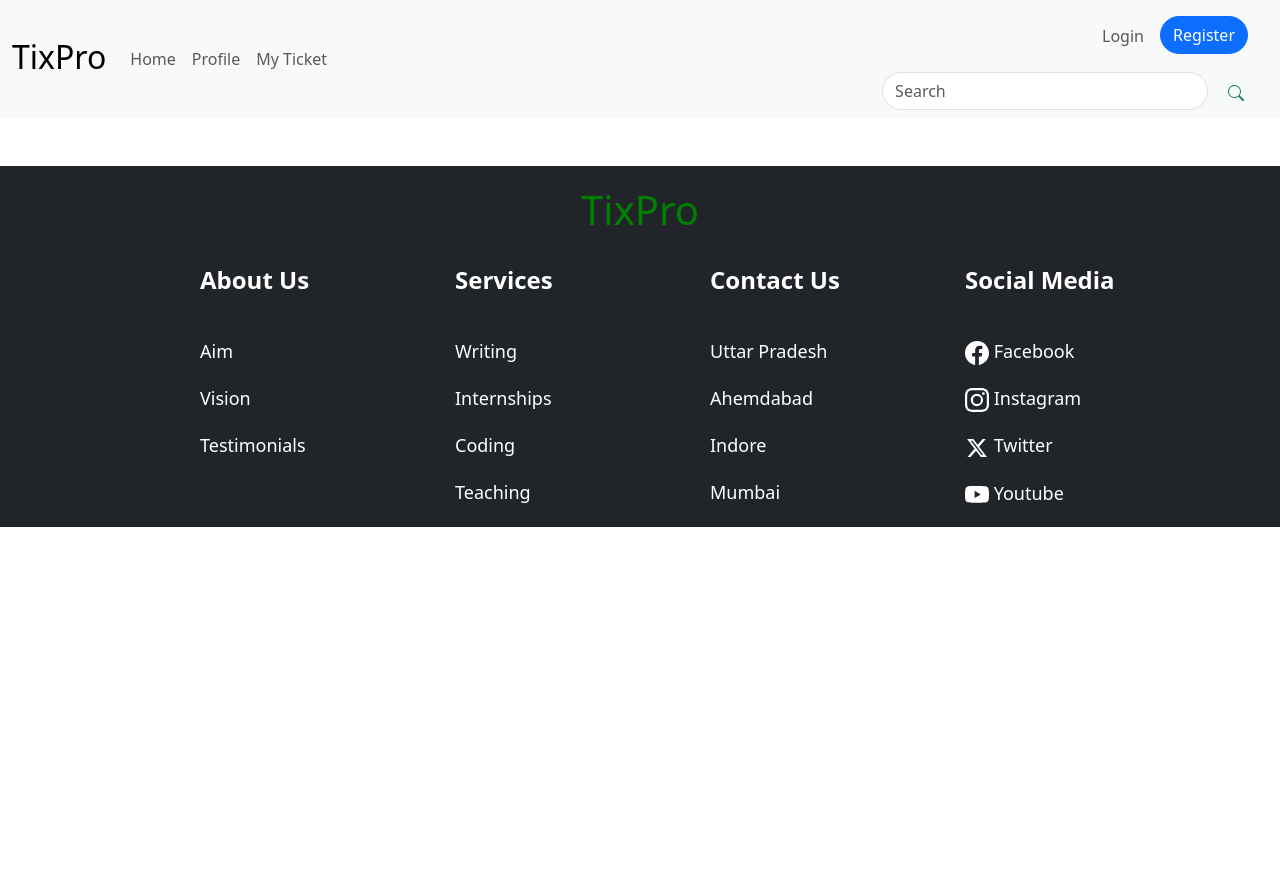
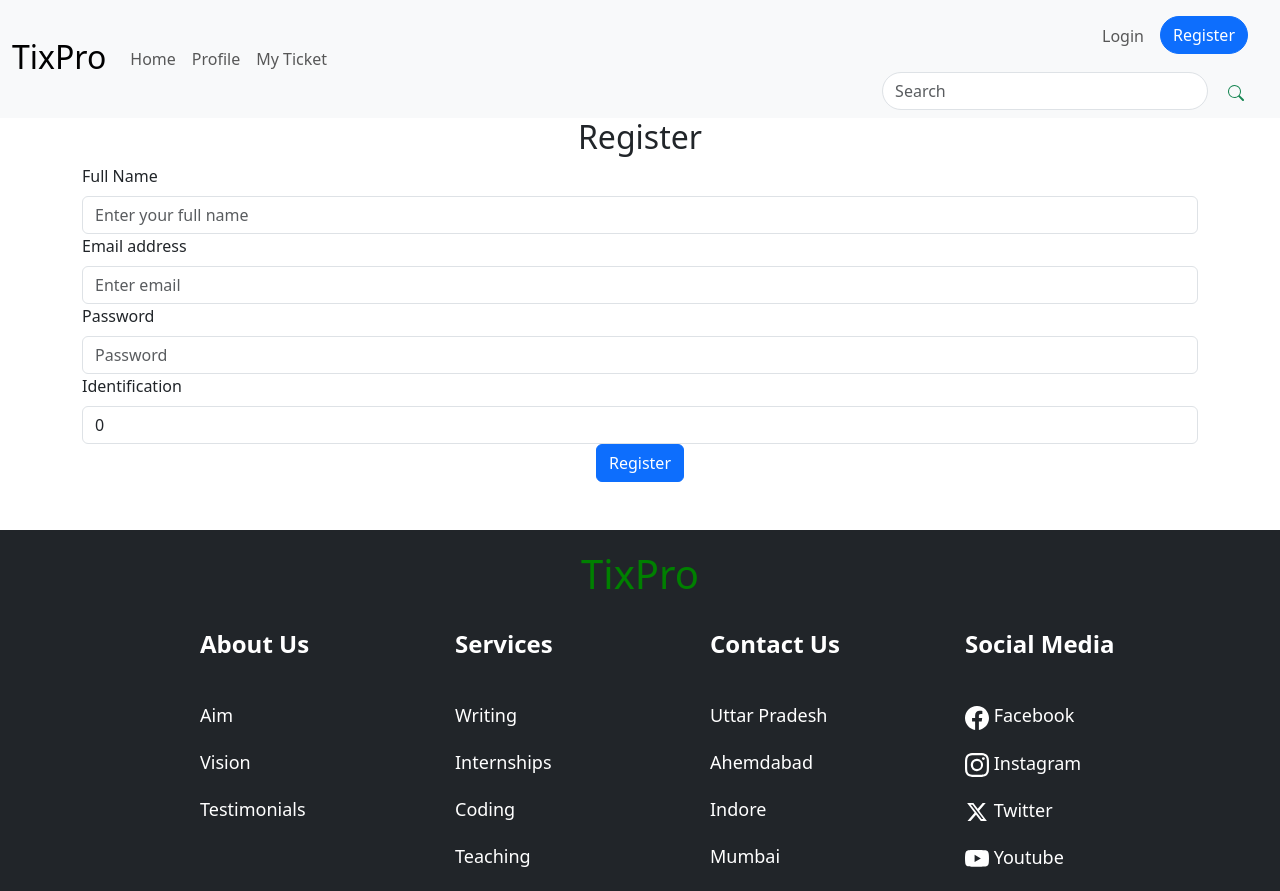
Before and after one commit to Skrwbrgle/Mini-TixPro, a React (Create React App) app in the folder client/: page /register in a window 1280 px wide. Before the commit the page ends 800 px from the top, so only its background shows below. Built offline with nearby package versions, Linux system fonts and the light colour scheme.

Commit message:
New Feature and BugFix

```diff
--- a/client/package.json
+++ b/client/package.json
@@ -18,6 +18,7 @@
     "react-router-dom": "^6.16.0",
     "react-scripts": "5.0.1",
     "styled-components": "^6.1.0",
+    "sweetalert2": "^11.7.32",
     "web-vitals": "^2.1.4"
   },
   "scripts": {
--- a/client/src/App.css
+++ b/client/src/App.css
@@ -8,6 +8,19 @@
   max-height: 300px;
   transition: transform 0.4s ease-in-out;
   transition: max-height 0.4s ease-in-out;
+}
+
+.Carding .btn-book {
+  width: 15%;
+  padding: 5px;
+  opacity: 0;
+  transform: translateY(20px);
+}
+
+.Carding:hover .btn-book {
+  opacity: 1;
+  transform: translateY(0);
+  transition: opacity 0.5s, transform 0.3s ease-in-out;
 }
 
 /* Navbar */
@@ -97,18 +110,6 @@
   justify-content: center;
   align-items: center;
   margin-top: 10px;
-}
-
-.Carding .btn-book {
-  width: 10%;
-  opacity: 0;
-  transform: translateY(20px);
-}
-
-.Carding:hover .btn-book {
-  opacity: 1;
-  transform: translateY(0);
-  transition: opacity 0.5s, transform 0.3s ease-in-out;
 }
 
 /* Ticket styling */
--- /dev/null
+++ b/client/src/axios/eventAxios.js
@@ -0,0 +1,15 @@
+import axios from "axios";
+import Swal from "sweetalert2";
+
+const URL = process.env.URL_EVENT || "http://localhost:3000/api/events";
+
+const getEvents = async (cb) => {
+  try {
+    const res = await axios.get(URL);
+    cb(res.data);
+  } catch (e) {
+    console.log(e);
+  }
+};
+
+export { getEvents };
--- /dev/null
+++ b/client/src/axios/userAxios.js
@@ -0,0 +1,48 @@
+import axios from "axios";
+import Swal from "sweetalert2";
+
+const URL = process.env.URL_USER || "http://localhost:3000/api/users";
+
+const getUser = async (cb) => {
+  try {
+    const res = await axios({
+      method: "GET",
+      url: URL,
+    });
+    cb(res.data);
+  } catch (e) {
+    console.log(e);
+  }
+};
+
+const loginUser = async (data, cb) => {
+  try {
+    const res = await axios({
+      method: "POST",
+      url: URL + "/login",
+      data,
+    });
+    const access_token = res.data.access_token;
+    localStorage.setItem("access_token", access_token);
+    cb(res.data);
+  } catch (e) {
+    console.log(e);
+  }
+};
+
+const registerUser = async (data, cb) => {
+  try {
+    const res = await axios({
+      method: "POST",
+      url: URL + "/register",
+      data,
+    });
+    const access_token = res.data.access_token;
+    localStorage.setItem("access_token", access_token);
+    cb(res.data);
+  } catch (e) {
+    console.log(e);
+  }
+};
+
+export { getUser, loginUser, registerUser };
--- a/client/src/components/CardEvent.js
+++ b/client/src/components/CardEvent.js
@@ -1,21 +1,26 @@
 import { Card } from "react-bootstrap";
 
-function CardEvent() {
+function CardEvent(props) {
   return (
     <>
       <Card className="Carding bg-light border-light">
         <Card.Img
           className="Card-Image"
-          src="https://via.placeholder.com/932x270"
+          src={
+            props.image === ""
+              ? "https://via.placeholder.com/932x270"
+              : props.image
+          }
         />
         <Card.ImgOverlay>
-          <Card.Title>Card title</Card.Title>
+          <Card.Title>{props.title}</Card.Title>
           <Card.Text>
-            This is a wider card with supporting text below as a natural lead-in
-            to additional content. This content is a little bit longer.
+            <p>{props.event_date}</p>
+            <p>{props.address}</p>
+            <p>{props.price}</p>
           </Card.Text>
           <Card.Link
-            href="/detail"
+            href={`/detail`}
             class="btn btn-primary text-center rounded-pill btn-book"
           >
             Booking now
--- a/client/src/components/MainContent.js
+++ b/client/src/components/MainContent.js
@@ -1,5 +1,12 @@
 import React from "react";
-import { HomePage, ProfilePage, DetailPage, BookingPage } from "../views";
+import {
+  HomePage,
+  ProfilePage,
+  DetailPage,
+  BookingPage,
+  LoginPage,
+  RegisterPage,
+} from "../views";
 import { Routes, Route } from "react-router-dom";
 
 const MainContent = () => {
@@ -10,6 +17,8 @@ const MainContent = () => {
         <Route path="/profile" element={<ProfilePage />} />
         <Route path="/detail" element={<DetailPage />} />
         <Route path="/ticket" element={<BookingPage />} />
+        <Route path="/login" element={<LoginPage />} />
+        <Route path="/register" element={<RegisterPage />} />
       </Routes>
     </>
   );
--- a/client/src/components/NavigateBar.js
+++ b/client/src/components/NavigateBar.js
@@ -26,10 +26,10 @@ function NavigateBar() {
                 // style={{ maxHeight: "100px" }}
                 // navbarScroll
               >
-                <Nav.Link href="#" className="ms-md-auto my-2">
+                <Nav.Link href="/login" className="ms-md-auto my-2">
                   Login
                 </Nav.Link>
-                <Nav.Link href="#">
+                <Nav.Link href="/register">
                   <Button variant="primary" className="rounded-pill">
                     Register
                   </Button>
--- a/client/src/views/HomePage.js
+++ b/client/src/views/HomePage.js
@@ -1,16 +1,43 @@
-import React from "react";
+import React, { useState, useEffect } from "react";
 import CardEvent from "../components/CardEvent";
 import { Container, Stack } from "react-bootstrap";
+import { useNavigate } from "react-router-dom";
+import { getEvents } from "../axios/eventAxios";
 
 const HomePage = () => {
+  const [events, setEvents] = useState([]);
+
+  const navigate = useNavigate();
+  useEffect(() => {
+    getEvents((result) => setEvents(result));
+  }, []);
+
   return (
     <>
       <Container className="mt-5">
         <Stack gap={3}>
-          <CardEvent />
-          <CardEvent />
-          <CardEvent />
-          <CardEvent />
+          {events.length > 0 ? (
+            events.map((event) => {
+              const { title, event_date, address, price, image } = event;
+              return (
+                <CardEvent
+                  key={event.id}
+                  title={title}
+                  event_date={event_date}
+                  address={address}
+                  price={price}
+                  image={image}
+                  onClick={() => navigate(`/detail/${event.id}`)}
+                />
+              );
+            })
+          ) : (
+            <div className="d-flex justify-content-center">
+              <div className="spinner-border" role="status">
+                <span className="visually-hidden">Loading...</span>
+              </div>
+            </div>
+          )}
         </Stack>
       </Container>
     </>
--- /dev/null
+++ b/client/src/views/LoginPage.js
@@ -0,0 +1,47 @@
+import React, { useState } from "react";
+import { Container, Form, Button, Col } from "react-bootstrap";
+import { loginUser } from "../axios/userAxios";
+
+const LoginPage = () => {
+  const [email, setEmail] = useState("");
+  const [password, setPassword] = useState("");
+
+  const handleSubmit = (e) => {
+    e.preventDefault();
+    // Tambahkan logika otentikasi di sini
+    loginUser({ email, password });
+  };
+
+  return (
+    <Container>
+      <h2>Login</h2>
+      <Form onSubmit={handleSubmit}>
+        <Form.Group controlId="formBasicEmail">
+          <Form.Label>Email address</Form.Label>
+          <Form.Control
+            type="email"
+            placeholder="Enter email"
+            value={email}
+            onChange={(e) => setEmail(e.target.value)}
+          />
+        </Form.Group>
+
+        <Form.Group controlId="formBasicPassword">
+          <Form.Label>Password</Form.Label>
+          <Form.Control
+            type="password"
+            placeholder="Password"
+            value={password}
+            onChange={(e) => setPassword(e.target.value)}
+          />
+        </Form.Group>
+
+        <Button variant="primary" type="submit">
+          Login
+        </Button>
+      </Form>
+    </Container>
+  );
+};
+
+export default LoginPage;
--- /dev/null
+++ b/client/src/views/RegisterPage.js
@@ -0,0 +1,71 @@
+import React, { useState } from "react";
+import { Container, Form, Button, Col } from "react-bootstrap";
+import { registerUser } from "../axios/userAxios";
+
+const RegisterPage = () => {
+  const [fullName, setFullName] = useState("");
+  const [email, setEmail] = useState("");
+  const [password, setPassword] = useState("");
+  const [identification, setIdentification] = useState(0);
+
+  const handleSubmit = (e) => {
+    e.preventDefault();
+    // Tambahkan logika pendaftaran di sini
+    registerUser({ username: fullName, email, password, identification });
+  };
+
+  return (
+    <Container>
+      <h2 className="text-center">Register</h2>
+      <Form onSubmit={handleSubmit}>
+        <Form.Group controlId="formBasicName">
+          <Form.Label>Full Name</Form.Label>
+          <Form.Control
+            type="text"
+            placeholder="Enter your full name"
+            value={fullName}
+            onChange={(e) => setFullName(e.target.value)}
+          />
+        </Form.Group>
+
+        <Form.Group controlId="formBasicEmail">
+          <Form.Label>Email address</Form.Label>
+          <Form.Control
+            type="email"
+            placeholder="Enter email"
+            value={email}
+            onChange={(e) => setEmail(e.target.value)}
+          />
+        </Form.Group>
+
+        <Form.Group controlId="formBasicPassword">
+          <Form.Label>Password</Form.Label>
+          <Form.Control
+            type="password"
+            placeholder="Password"
+            value={password}
+            onChange={(e) => setPassword(e.target.value)}
+          />
+        </Form.Group>
+
+        <Form.Group controlId="formBasicPassword">
+          <Form.Label>Identification</Form.Label>
+          <Form.Control
+            type="number"
+            placeholder="Identification"
+            value={identification}
+            onChange={(e) => setIdentification(e.target.value)}
+          />
+        </Form.Group>
+
+        <Col className="text-center">
+          <Button variant="primary" type="submit">
+            Register
+          </Button>
+        </Col>
+      </Form>
+    </Container>
+  );
+};
+
+export default RegisterPage;
--- a/client/src/views/index.js
+++ b/client/src/views/index.js
@@ -2,5 +2,14 @@ import HomePage from "./HomePage";
 import ProfilePage from "./ProfilePage";
 import DetailPage from "./DetailPage";
 import BookingPage from "./BookingPage";
+import LoginPage from "./LoginPage";
+import RegisterPage from "./RegisterPage";
 
-export { HomePage, ProfilePage, DetailPage, BookingPage };
+export {
+  HomePage,
+  ProfilePage,
+  DetailPage,
+  BookingPage,
+  LoginPage,
+  RegisterPage,
+};
```
Also changed, not shown: client/src/components/ModalSingleTicket.js (renamed from client/src/components/ModalSingleTicket.jsx).
